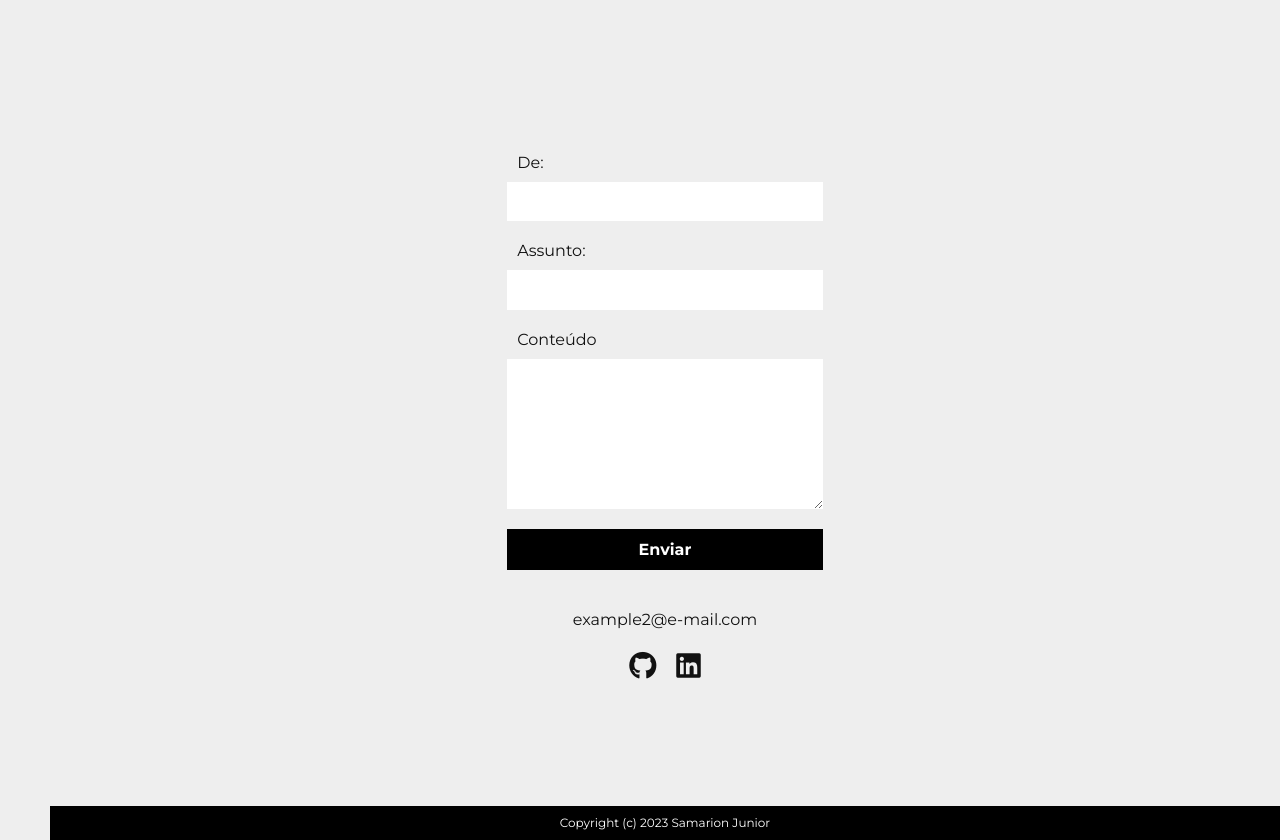
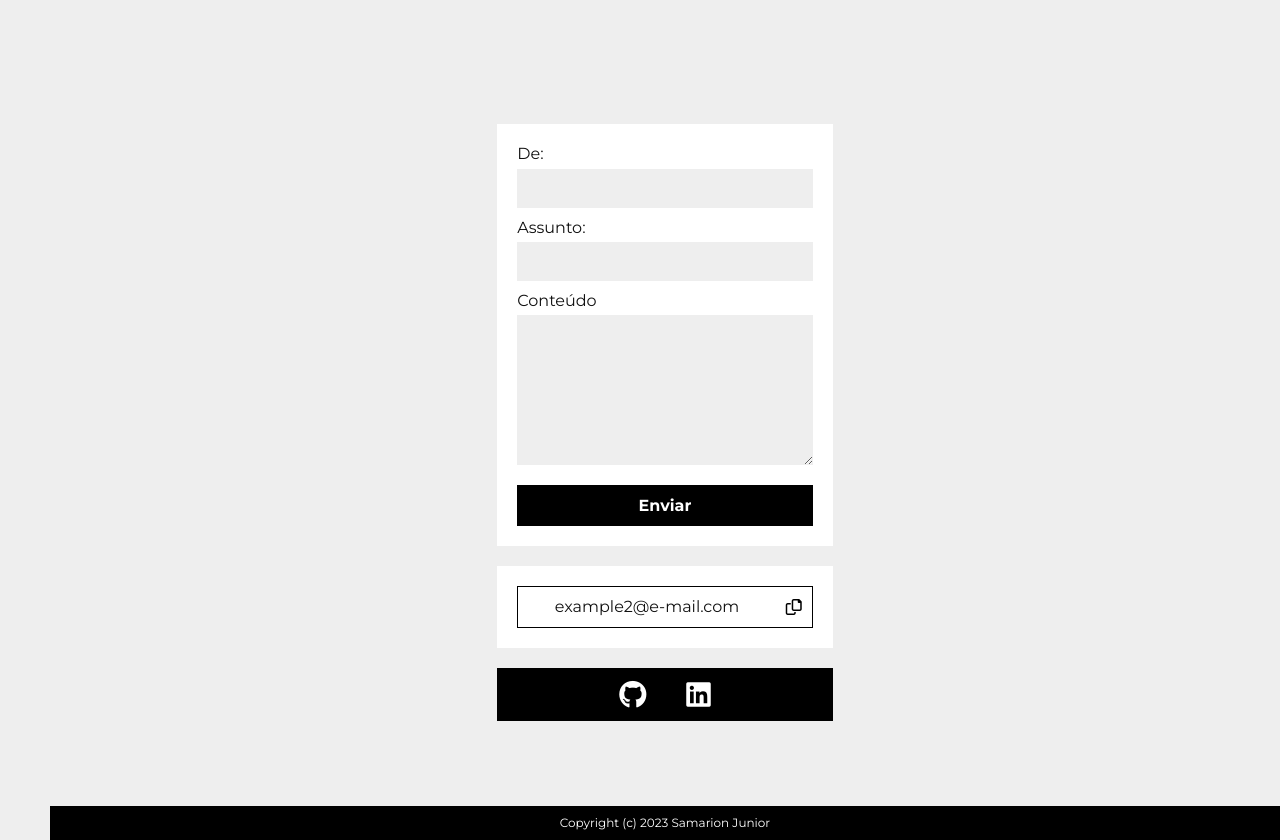
Before and after one commit to SamarionJunior/MyWebSite, a plain HTML site: page index.html in a window 1280 px wide. Shown: the part 1560-2400 px from the top of the page. Drawn offline with Linux system fonts and the light colour scheme.

Commit message:
PAgina Contato Parcialemnte Finalizada

```diff
--- a/index.html
+++ b/index.html
@@ -188,28 +188,35 @@
 
             <div class="Content" id="Content3">
                 <div class="Information">
+                    <div class="InformationCard">
                         <div class="Form">
                             <div class="Groups">
-                            <label class="LabelInputText" for="">De: </label>
-                            <input class="InputText" type="text">
+                                <label class="LabelInputText" for="InputDe">De: </label>
+                                <input class="InputText" name="InputDe" id="InputDe" type="text">
                             </div>
                             <div class="Groups">
-                            <label class="LabelInputText" for="">Assunto: </label>
-                            <input class="InputText" type="text">
+                                <label class="LabelInputText" for="InputAssunto">Assunto: </label>
+                                <input class="InputText" name="InputAssunto" id="InputAssunto" type="text">
                             </div>
                             <div class="Groups">
-                            <label class="LabelInputText" for="">Conteúdo</label>
-                            <textarea class="TextArea" name="" id=""></textarea>
+                                <label class="LabelInputText" for="TextAreaConteudo">Conteúdo</label>
+                                <textarea class="TextArea" name="TextAreaConteudo" id="TextAreaConteudo"></textarea>
                             </div>
                             <div class="Groups">
                                 <input class="InputButton" value="Enviar" type="button" name="" id="">
                             </div>
                         </div>
+                        <div class="Contact">
+                            <div class="Email">
+                                <div class="EmailText">example2@e-mail.com</div>
+                                <i class="fa-regular fa-copy"></i>
+                            </div>
+                        </div>
                         <div class="SocialMidias">
-                        <div class="Email">example2@e-mail.com</div>
                             <div class="Icons">
                                 <i class="fa-brands fa-github"></i>
                                 <i class="fa-brands fa-linkedin"></i>
+                            </div>
                         </div>
                     </div>
                 </div>
--- a/style.css
+++ b/style.css
@@ -361,32 +361,45 @@ html{
             .Information{
                 width: 100%;
                 flex-grow: 1;
+                height: 100%;
+                display: flex;
+                flex-direction: column;
+                justify-content: center;
+                align-items: center;
+            }
+                .InformationCard{
                     display: flex;
                     flex-direction: column;
                     justify-content: center;
                     align-items: center;
                 }
                     .Form{
-                    padding: 1.0rem;
-                    margin-bottom: 1.0rem;
+                        padding: 2.0rem;
+                        margin-bottom: 2rem;
+                        background-color: white;
+                        width: 100%;
+                        max-width: 664px;
                     }
                         .Groups{
                             display: flex;
                             flex-wrap: wrap;
                             width: 100%;
-                        margin-bottom: 1.0rem;
+                            margin-bottom: 1rem;
                         }
                             .LabelInputText{
                                 display: flex;
                                 width: 100%;
-                            padding: 1rem;
+                                padding-left: 0;
+                                padding-bottom: 0.5rem;
                             }
                             .InputText{
+                                background-color: #eee;
                                 display: flex;
                                 width: 100%;
                                 padding: 1rem;
                             }
                             .TextArea{
+                                background-color: #eee;
                                 display: flex;
                                 width: 100%;
                                 height: 100%;
@@ -413,31 +426,75 @@ html{
                         .Groups:last-child{
                             margin-bottom: 0;
                         }
-                .SocialMidias{
-                    padding: 1.0rem;
-                    margin-bottom: 1.0rem;
-                    line-height: 0;
+                    .Contact{
+                        padding: 2.0rem;
+                        margin-bottom: 2rem;
                         display: flex;
                         flex-direction: column;
                         justify-content: center;
                         align-items: center;
+                        background-color: white;
+                        width: 100%;
+                        height: 100%;
                     }
                         .Email{
+                            text-align: center;
+                            display: flex;
+                            align-items: center;
+                            justify-content: center;
+                            border: 1px solid black;
+                            width: 100%;
+                            height: 100%;
+                        }
+                            .EmailText{
                                 padding: 1rem;
+                                height: 100%;
+                                width: 100%;
                                 text-align: center;
+                                display: flex;
+                                align-items: center;
+                                justify-content: center;
+                            }
+                            .Email>i{
+                                cursor: pointer;
+                                padding: 1rem;
+                                height: 100%;
+                                color: black;
+                                background-color: white;
+                                text-align: center;
+                                display: flex;
+                                align-items: center;
+                                justify-content: center;
+                            }
+                            .Email>i:hover{
+                                color: white;
+                                background-color: black;
+                            }
+                    .SocialMidias{
+                        display: flex;
+                        flex-direction: column;
+                        justify-content: center;
+                        align-items: center;
+                        background-color: white;
+                        width: 100%;
+                        background-color: black;
                     }
                         .Icons{
                             display: flex;
                             justify-content: center;
                             align-items: center;
+                            width: 100%;
                         }
                             .Icons>i{
-                            padding: 1rem;
+                                color: white;
+                                padding: 1rem 2rem;
                                 font-size: 2.8rem;
                                 line-height: calc(2.8rem / 100 * 120);
                             }
                             .Icons>i:hover{
-                            transform: translateY(-15%);
+                                color: black;
+                                background-color: white;
+                                /* transform: translateY(-15%); */
                             }
                 .Footer{
                     width: 100%;
```
Lines whose indentation alone changed are shown as unchanged.
